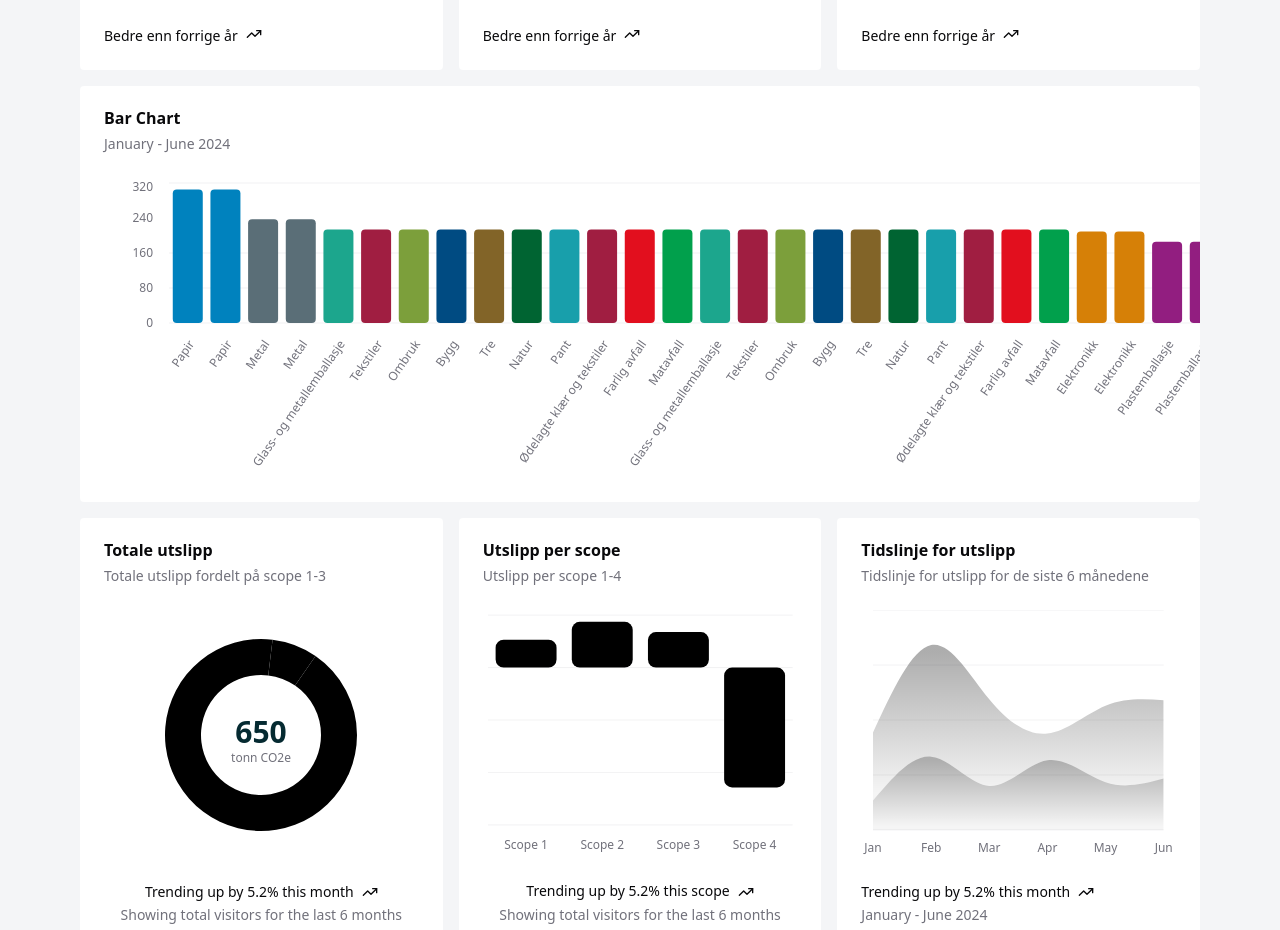
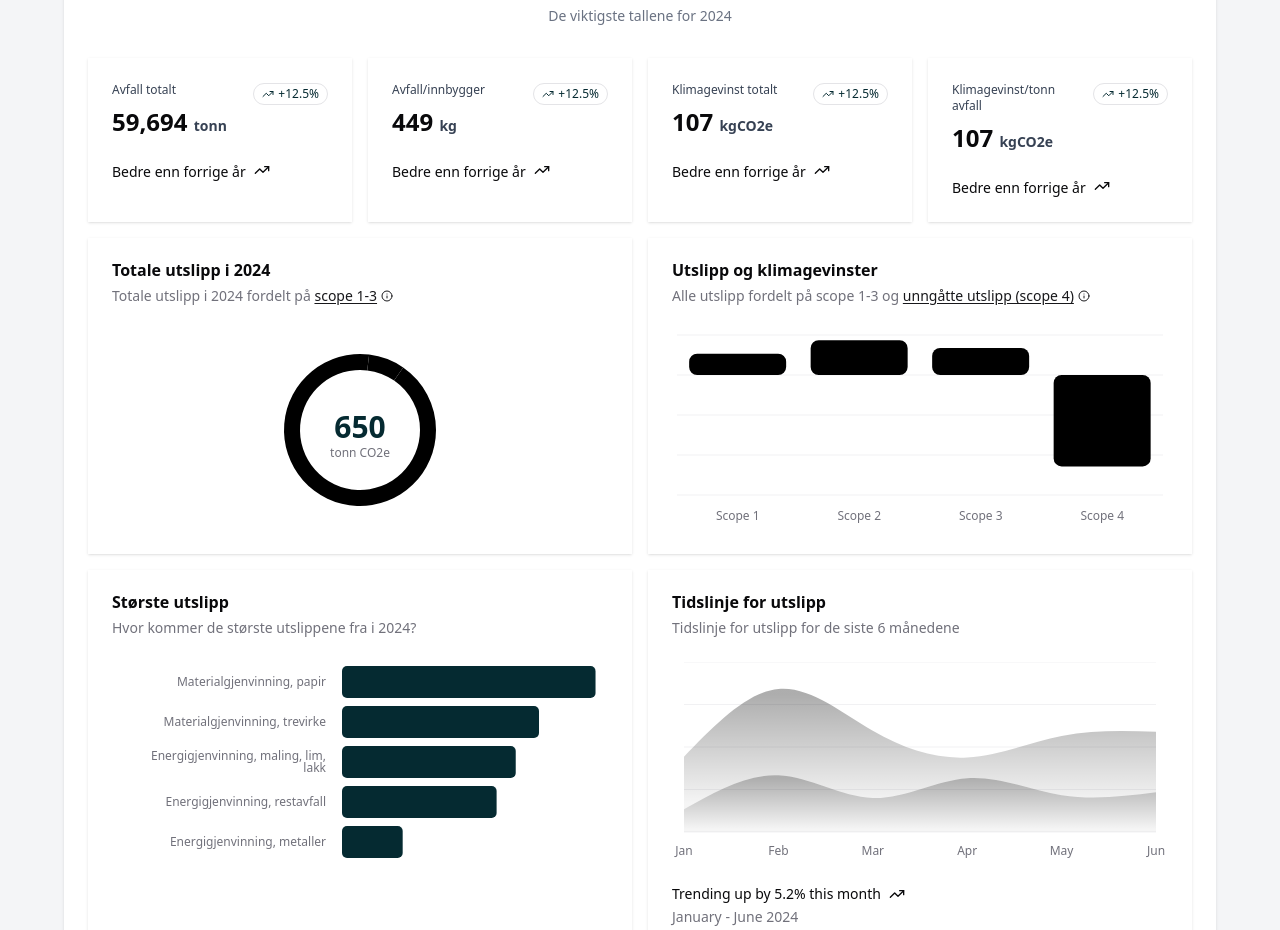
Before and after one commit to carlfkontny/tailwindpractice, a Next.js app: page / in a window 1280 px wide. Shown: the part 242-1172 px from the top of the page. Built offline with nearby package versions, Linux system fonts and the light colour scheme.

Commit message:
flere nye komponenter

```diff
--- a/app/page.tsx
+++ b/app/page.tsx
@@ -3,6 +3,7 @@
 import { ChartAreaLegend } from "@/components/AreaChart";
 import { ChartBarDefault } from "@/components/BarChart";
 import { Metric } from "@/components/Card";
+import { StorsteUtslipp } from "@/components/StorsteUtslipp";
 import { Scope14Bar } from "@/components/Scope1-4Bar";
 import { ChartPieDonutText } from "@/components/ScopePie";
 import { TimeArea } from "@/components/TimeArea";
@@ -11,32 +12,46 @@ export default function Home() {
   return (
     <div>
       <div className="bg-foreground h-20 w-full"></div>
-      <div className="flex flex-col items-center justify-center m-20 text-white ">
-        <div className="grid grid-cols-1 lg:grid-cols-3 gap-4">
-          <div className="col-span-1">
-            <Metric label="Total mengde avfall" value="59694" unit="tonn" />
+      <div className="flex flex-col items-center justify-center mx-auto w-full max-w-6xl mt-20 bg-white p-6 rounded-sm shadow-sm gap-4">
+        <h1 className="text-2xl font-medium text-center mt-4">Mitt klimaregnskap</h1>
+        <p className="text-sm text-gray-500 mb-4">
+          De viktigste tallene for 2024
+        </p>
+        <div className="grid grid-cols-4 gap-4">
+          <div className="col-span-1 shadow-sm">
+            <Metric label="Avfall totalt" value="59694" unit="tonn" />
           </div>
-          <div className="col-span-1">
-            <Metric label="Avfall per innbygger" value="449" unit="kg" />
+          <div className="col-span-1 shadow-sm">
+            <Metric label="Avfall/innbygger" value="449" unit="kg" />
           </div>
-          <div className="col-span-1">
+          <div className="col-span-1 shadow-sm">
             <Metric
-              label="Klimagevinst per tonn avfall"
+              label="Klimagevinst totalt"
               value="107"
               unit="kgCO2e"
             />
           </div>
-          <div className="col-span-3 max-h-[500px]">
-            <ChartBarDefault />
+          <div className="col-span-1 shadow-sm">
+            <Metric
+              label="Klimagevinst/tonn avfall"
+              value="107"
+              unit="kgCO2e"
+            />
           </div>
-          <div className="col-span-1">
+          <div className="col-span-2 shadow-sm">
             <ChartPieDonutText />
           </div>
-          <div className="col-span-1">
+          <div className="col-span-2 shadow-sm">
             <Scope14Bar />
           </div>
-          <div className="col-span-1">
+          <div className="col-span-2 shadow-sm">
+            <StorsteUtslipp />
+          </div>
+          <div className="col-span-2 shadow-sm">
             <TimeArea />
+          </div>
+          <div className="col-span-3 max-h-[500px] shadow-sm">
+            <ChartBarDefault />
           </div>
         </div>
       </div>
--- a/components/Card.tsx
+++ b/components/Card.tsx
@@ -25,7 +25,7 @@ export function Metric({
   return (
     <Card className="@container/card border-none shadow-none">
       <CardHeader>
-        <CardDescription>{label}</CardDescription>
+        <CardDescription className="text-xs text-gray-700">{label}</CardDescription>
         <CardTitle className="text-2xl font-semibold">
           {Number(value).toLocaleString()} <span className="text-sm text-gray-700">{unit}</span>
         </CardTitle>
--- a/components/Scope1-4Bar.tsx
+++ b/components/Scope1-4Bar.tsx
@@ -1,13 +1,13 @@
 "use client";
 
-import { TrendingUp } from "lucide-react";
+import * as React from "react";
+import { Info, X } from "lucide-react";
 import { Bar, BarChart, CartesianGrid, XAxis } from "recharts";
 
 import {
   Card,
   CardContent,
   CardDescription,
-  CardFooter,
   CardHeader,
   CardTitle,
 } from "@/components/ui/card";
@@ -35,14 +35,77 @@ const chartConfig = {
 } satisfies ChartConfig;
 
 export function Scope14Bar() {
+  const [isInfoOpen, setIsInfoOpen] = React.useState(false);
+  const infoBoxRef = React.useRef<HTMLDivElement>(null);
+  const buttonRef = React.useRef<HTMLButtonElement>(null);
+
+  React.useEffect(() => {
+    const handleClickOutside = (event: MouseEvent) => {
+      if (
+        isInfoOpen &&
+        infoBoxRef.current &&
+        buttonRef.current &&
+        !infoBoxRef.current.contains(event.target as Node) &&
+        !buttonRef.current.contains(event.target as Node)
+      ) {
+        setIsInfoOpen(false);
+      }
+    };
+
+    if (isInfoOpen) {
+      document.addEventListener("mousedown", handleClickOutside);
+    }
+
+    return () => {
+      document.removeEventListener("mousedown", handleClickOutside);
+    };
+  }, [isInfoOpen]);
+
   return (
     <Card className="flex flex-col border-none shadow-none h-full">
       <CardHeader>
-        <CardTitle>Utslipp per scope</CardTitle>
-        <CardDescription>Utslipp per scope 1-4</CardDescription>
+        <CardTitle>Utslipp og klimagevinster</CardTitle>
+        <CardDescription className="relative">
+          Alle utslipp fordelt på scope 1-3 og{" "}
+          <button
+            ref={buttonRef}
+            onClick={() => setIsInfoOpen(!isInfoOpen)}
+            className="text-primary underline underline-offset-2 hover:text-primary/80 cursor-pointer inline-flex items-center gap-1"
+          >
+            unngåtte utslipp (scope 4)
+            <Info className="h-3 w-3" />
+          </button>
+          {isInfoOpen && (
+            <div
+              ref={infoBoxRef}
+              className="absolute top-full left-1/2 -translate-x-1/2 mt-2 z-50 w-80 bg-popover border border-border rounded-lg shadow-lg p-4"
+            >
+              <div className="flex items-start justify-between gap-2 mb-2">
+                <h4 className="font-semibold text-sm">Scope 4 forklaring</h4>
+                <button
+                  onClick={() => setIsInfoOpen(false)}
+                  className="text-muted-foreground hover:text-foreground transition-colors"
+                  aria-label="Lukk"
+                >
+                  <X className="h-4 w-4" />
+                </button>
+              </div>
+              <div className="text-sm text-muted-foreground">
+                <div>
+                  <strong className="text-foreground">Scope 4:</strong> Unngåtte
+                  utslipp (avoided emissions) refererer til utslipp som ikke
+                  oppstår på grunn av organisasjonens produkter eller tjenester.
+                  Dette inkluderer klimagevinster fra for eksempel gjenbruk,
+                  resirkulering, eller produkter som erstatter mer
+                  karbonintensive alternativer.
+                </div>
+              </div>
+            </div>
+          )}
+        </CardDescription>
       </CardHeader>
       <CardContent className="flex-1">
-        <ChartContainer config={chartConfig} className="h-full w-full">
+        <ChartContainer config={chartConfig} className="h-[200px] w-full">
           <BarChart accessibilityLayer data={chartData}>
             <CartesianGrid vertical={false} />
             <XAxis
@@ -59,14 +122,6 @@ export function Scope14Bar() {
           </BarChart>
         </ChartContainer>
       </CardContent>
-      <CardFooter className="flex-col items-center gap-2 text-sm">
-        <div className="flex gap-2 leading-none font-medium">
-          Trending up by 5.2% this scope <TrendingUp className="h-4 w-4" />
-        </div>
-        <div className="text-muted-foreground leading-none">
-          Showing total visitors for the last 6 months
-        </div>
-      </CardFooter>
     </Card>
   );
 }
--- a/components/ScopePie.tsx
+++ b/components/ScopePie.tsx
@@ -1,51 +1,119 @@
-"use client"
+"use client";
 
-import * as React from "react"
-import { TrendingUp } from "lucide-react"
-import { Label, Pie, PieChart } from "recharts"
+import * as React from "react";
+import { Info, X } from "lucide-react";
+import { Label, Pie, PieChart } from "recharts";
 
 import {
   Card,
   CardContent,
   CardDescription,
-  CardFooter,
   CardHeader,
   CardTitle,
-} from "@/components/ui/card"
+} from "@/components/ui/card";
 import {
   ChartConfig,
   ChartContainer,
   ChartTooltip,
   ChartTooltipContent,
-} from "@/components/ui/chart"
-import { Button } from "@/components/ui/button"
+} from "@/components/ui/chart";
 
-export const description = "A donut chart with text"
+export const description = "A donut chart with text";
 
 const chartData = [
-    { scope: "Scope 1", tonnCO2e: 100, fill: "var(--color-chart-3)" },
-    { scope: "Scope 2", tonnCO2e: 50, fill: "var(--color-chart-5)" },
-    { scope: "Scope 3", tonnCO2e: 500, fill: "var(--color-chart-2)" },
-]
+  { scope: "Scope 1", tonnCO2e: 100, fill: "var(--color-chart-3)" },
+  { scope: "Scope 2", tonnCO2e: 50, fill: "var(--color-chart-5)" },
+  { scope: "Scope 3", tonnCO2e: 500, fill: "var(--color-chart-2)" },
+];
 
 const chartConfig = {
-    scope: {
+  scope: {
     label: "Scope",
   },
-} satisfies ChartConfig
+} satisfies ChartConfig;
 
-const totalTonnCO2e = chartData.reduce((acc, curr) => acc + curr.tonnCO2e, 0)
+const totalTonnCO2e = chartData.reduce((acc, curr) => acc + curr.tonnCO2e, 0);
 export function ChartPieDonutText() {
+  const [isInfoOpen, setIsInfoOpen] = React.useState(false);
+  const infoBoxRef = React.useRef<HTMLDivElement>(null);
+  const buttonRef = React.useRef<HTMLButtonElement>(null);
+
+  React.useEffect(() => {
+    const handleClickOutside = (event: MouseEvent) => {
+      if (
+        isInfoOpen &&
+        infoBoxRef.current &&
+        buttonRef.current &&
+        !infoBoxRef.current.contains(event.target as Node) &&
+        !buttonRef.current.contains(event.target as Node)
+      ) {
+        setIsInfoOpen(false);
+      }
+    };
+
+    if (isInfoOpen) {
+      document.addEventListener("mousedown", handleClickOutside);
+    }
+
+    return () => {
+      document.removeEventListener("mousedown", handleClickOutside);
+    };
+  }, [isInfoOpen]);
+
   return (
     <Card className="flex flex-col border-none shadow-none">
       <CardHeader className="items-center pb-0">
-        <CardTitle>Totale utslipp </CardTitle>
-        <CardDescription>Totale utslipp fordelt på scope 1-3</CardDescription>
+        <CardTitle>Totale utslipp i 2024 </CardTitle>
+        <CardDescription className="relative">
+          Totale utslipp i 2024 fordelt på{" "}
+          <button
+            ref={buttonRef}
+            onClick={() => setIsInfoOpen(!isInfoOpen)}
+            className="text-primary underline underline-offset-2 hover:text-primary/80 cursor-pointer inline-flex items-center gap-1"
+          >
+            scope 1-3
+            <Info className="h-3 w-3" />
+          </button>
+          {isInfoOpen && (
+            <div
+              ref={infoBoxRef}
+              className="absolute top-full left-1/2 -translate-x-1/2 mt-2 z-50 w-80 bg-popover border border-border rounded-lg shadow-lg p-4"
+            >
+              <div className="flex items-start justify-between gap-2 mb-2">
+                <h4 className="font-semibold text-sm">Scope 1-3 forklaring</h4>
+                <button
+                  onClick={() => setIsInfoOpen(false)}
+                  className="text-muted-foreground hover:text-foreground transition-colors"
+                  aria-label="Lukk"
+                >
+                  <X className="h-4 w-4" />
+                </button>
+              </div>
+              <div className="text-sm text-muted-foreground space-y-2">
+                <div>
+                  <strong className="text-foreground">Scope 1:</strong> Direkte
+                  utslipp fra organisasjonens egne kilder (f.eks. brenning av
+                  fossilt brensel, kjøretøy).
+                </div>
+                <div>
+                  <strong className="text-foreground">Scope 2:</strong>{" "}
+                  Indirekte utslipp fra kjøpt energi (f.eks. strøm, varme,
+                  kjøling).
+                </div>
+                <div>
+                  <strong className="text-foreground">Scope 3:</strong> Alle
+                  andre indirekte utslipp i verdikjeden (f.eks. innkjøp,
+                  transport, avfall, forretningsreiser).
+                </div>
+              </div>
+            </div>
+          )}
+        </CardDescription>
       </CardHeader>
       <CardContent className="flex-1 pb-0">
         <ChartContainer
           config={chartConfig}
-          className="mx-auto aspect-square h-[250px]"
+          className="mx-auto aspect-square h-[200px]"
         >
           <PieChart>
             <ChartTooltip
@@ -84,7 +152,7 @@ export function ChartPieDonutText() {
                           tonn CO2e
                         </tspan>
                       </text>
-                    )
+                    );
                   }
                 }}
               />
@@ -92,14 +160,6 @@ export function ChartPieDonutText() {
           </PieChart>
         </ChartContainer>
       </CardContent>
-      <CardFooter className="flex-col gap-2 text-sm">
-        <div className="flex items-center gap-2 leading-none font-medium">
-          Trending up by 5.2% this month <TrendingUp className="h-4 w-4" />
-        </div>
-        <div className="text-muted-foreground leading-none">
-          Showing total visitors for the last 6 months
-        </div>
-      </CardFooter>
     </Card>
-  )
+  );
 }
--- /dev/null
+++ b/components/StorsteUtslipp.tsx
@@ -0,0 +1,80 @@
+//Hvor kommer de store utslippene fra?
+"use client";
+
+import { TrendingUp } from "lucide-react";
+import { Bar, BarChart, XAxis, YAxis } from "recharts";
+
+import {
+  Card,
+  CardContent,
+  CardDescription,
+  CardFooter,
+  CardHeader,
+  CardTitle,
+} from "@/components/ui/card";
+import {
+  ChartContainer,
+  ChartTooltip,
+  ChartTooltipContent,
+  type ChartConfig,
+} from "@/components/ui/chart";
+
+export const description = "A horizontal bar chart";
+
+const chartData = [
+  { kilde: "Energigjenvinning, restavfall", tonnCO2e: 186 },
+  { kilde: "Materialgjenvinning, papir", tonnCO2e: 305 },
+  { kilde: "Materialgjenvinning, trevirke", tonnCO2e: 237 },
+  { kilde: "Energigjenvinning, metaller", tonnCO2e: 73 },
+  { kilde: "Energigjenvinning, maling, lim, lakk", tonnCO2e: 209 },
+].sort((a, b) => b.tonnCO2e - a.tonnCO2e);
+
+const chartConfig = {
+  kilde: {
+    label: "Kilde",
+    color: "var(--chart-1)",
+  },
+  tonnCO2e: {
+    label: "Tonn CO2e",
+    color: "var(--chart-2)",
+  },
+} satisfies ChartConfig;
+
+export function StorsteUtslipp() {
+  return (
+    <Card className="overflow-hidden border-none shadow-none">
+      <CardHeader>
+        <CardTitle>Største utslipp</CardTitle>
+        <CardDescription>Hvor kommer de største utslippene fra i 2024?</CardDescription>
+      </CardHeader>
+      <CardContent>
+        <ChartContainer config={chartConfig} className="max-h-[200px] w-full">
+          <BarChart
+            accessibilityLayer
+            data={chartData}
+            layout="vertical"
+            margin={{
+              left: -20,
+            }}
+          >
+            <XAxis type="number" dataKey="tonnCO2e" hide />
+            <YAxis
+              dataKey="kilde"
+              type="category"
+              tickLine={false}
+              tickMargin={10}
+              axisLine={false}
+              tickFormatter={(value) => value}
+              width={250}
+            />
+            <ChartTooltip
+              cursor={false}
+              content={<ChartTooltipContent hideLabel />}
+            />
+            <Bar dataKey="tonnCO2e" fill="var(--color-kilde)" radius={5} />
+          </BarChart>
+        </ChartContainer>
+      </CardContent>
+    </Card>
+  );
+}
--- a/components/TimeArea.tsx
+++ b/components/TimeArea.tsx
@@ -50,7 +50,7 @@ export function TimeArea() {
         </CardDescription>
       </CardHeader>
       <CardContent className="flex-1">
-        <ChartContainer config={chartConfig} className="h-full w-full">
+        <ChartContainer config={chartConfig} className="max-h-[200px] w-full">
           <AreaChart
             accessibilityLayer
             data={chartData}
```
